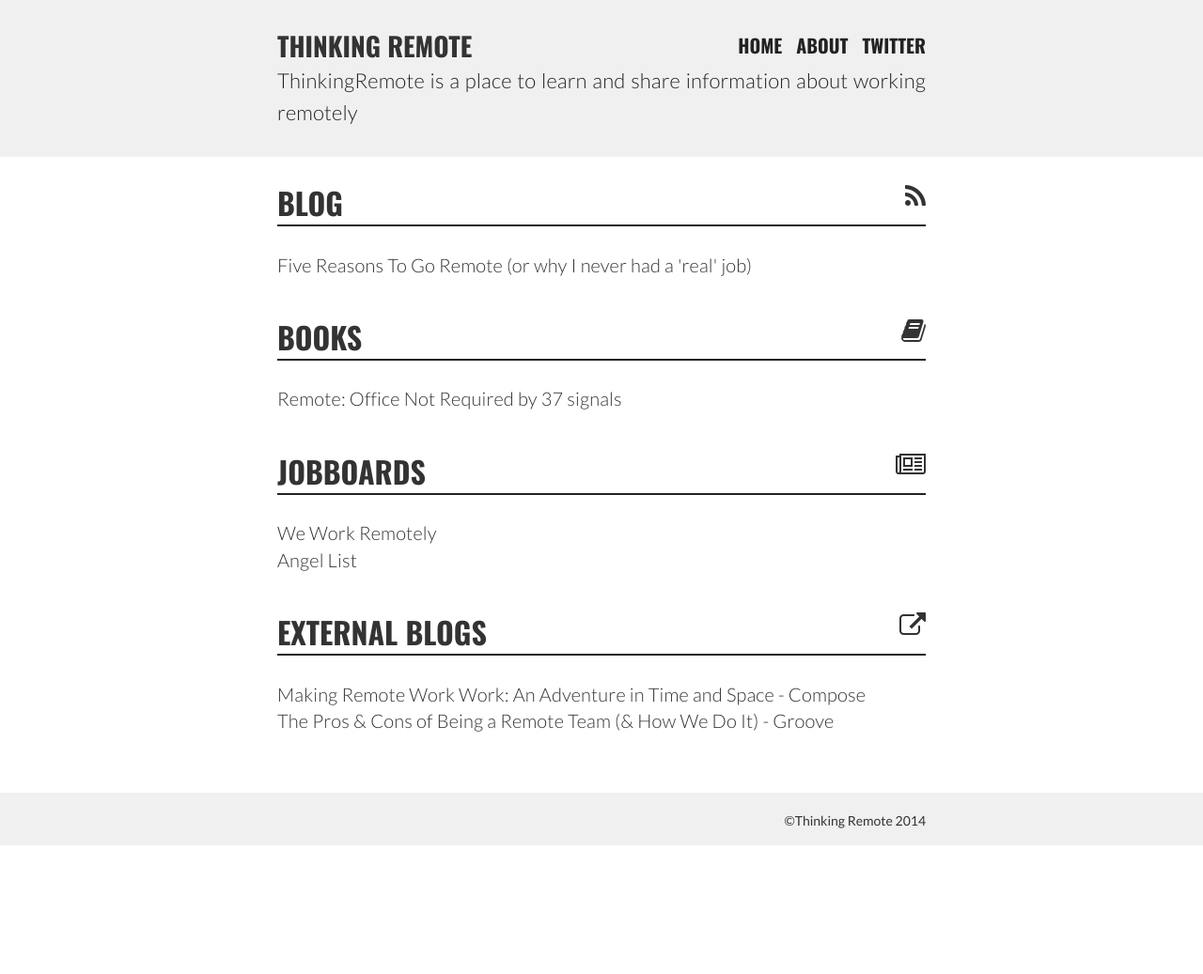
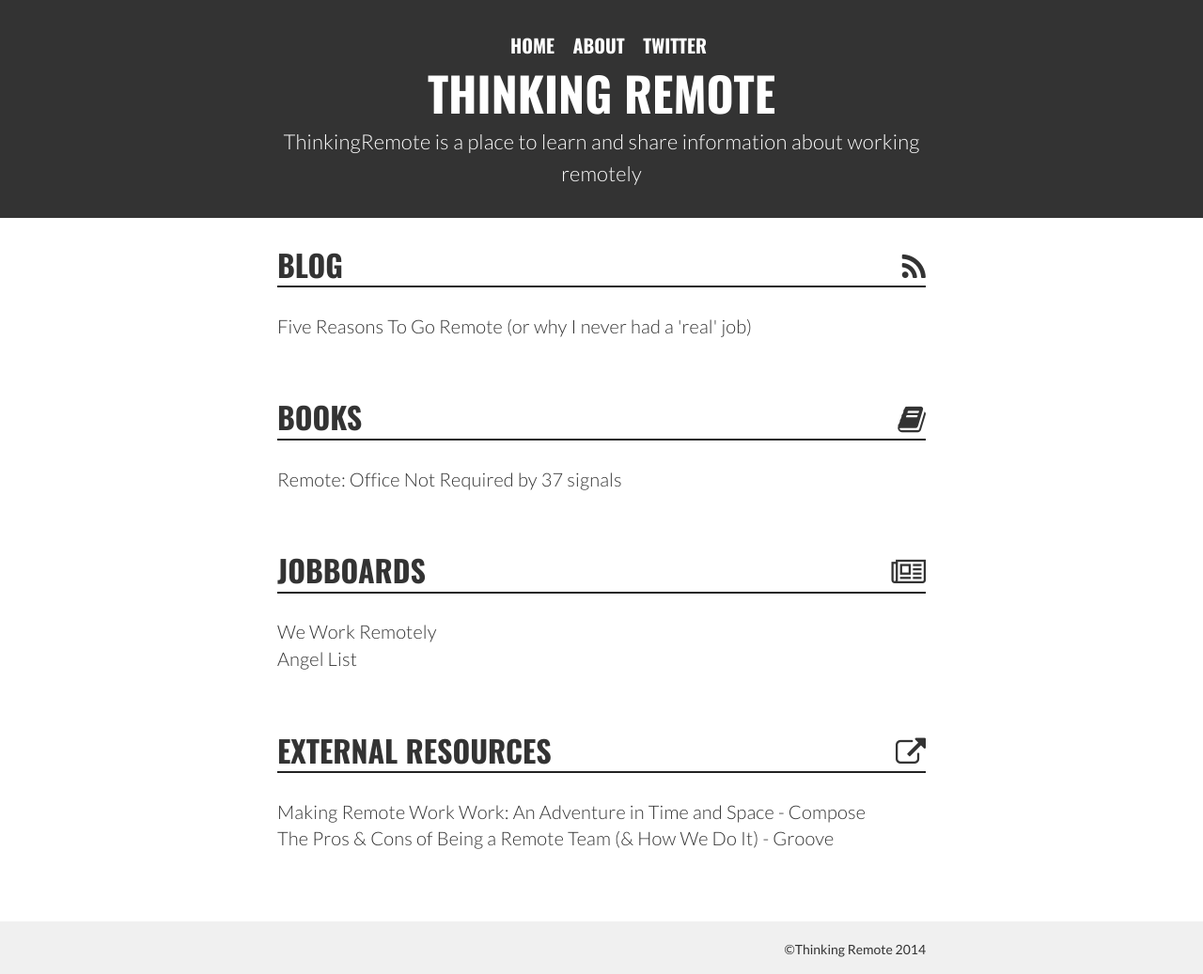
Before and after one commit to thinkingremote/thinkingremote.com, a Jekyll site: the page built from index.html, in a window 1280 px wide. Shown: the whole page at 94% size. Built offline with Jekyll 4.4.1, drawn with Linux system fonts in a browser that asks for light colours; nearby versions of some CDN libraries; comment, search, counter and statistics services are not loaded; before the commit the page ends 900 px from its top, so only the background shows below that.

Commit message:
fixed post title

```diff
--- a/_includes/header.html
+++ b/_includes/header.html
@@ -1,13 +1,13 @@
 
-    <div class="header">
+    <div class="header top-header ss-style-inczigzag">
     <div class="container">
       <div class="row">
         <div class="col-md-8 col-md-offset-2" style="position: relative;">
-          <ul class="menu">
-    <li><a class="site-title" href="{{ site.baseurl }}/">Home</a></li>
-    <li><a class="site-title" href="/about">About</a></li>
-    <li><a class="site-title" href="https://twitter.com/thinkingremote">Twitter</a></li>
-  </ul>
+          <div class="menu">
+    <a class="site-title" href="{{ site.baseurl }}/">Home</a>
+    <a class="site-title" href="/about">About</a>
+    <a class="site-title" href="https://twitter.com/thinkingremote">Twitter</a>
+  </div>
   <h1 class="logo">Thinking Remote</h1>
   <p class="byline">ThinkingRemote is a place to learn and share information about working remotely</p>
 
--- a/css/_sass/styles.scss
+++ b/css/_sass/styles.scss
@@ -1,4 +1,7 @@
+
 html, body {
+
+
   height: 100%;
 }
 .wrapper {
@@ -52,37 +55,43 @@ footer {
   list-style: none;
   padding: 0;
   margin: 0;
-  float: right;
   padding-top: 24px;
   font-size: 20px;
   font-family: 'Oswald', sans-serif;
   text-transform: uppercase;
+  text-align: center;
+}
+.top-header {
+  background: #333;
+  color: #fff;
 }
 .logo {
-  margin-bottom: 0px;
+  margin: 0px;
+  font-size: 50px;
+  text-align: center;
 }
 .byline {
   margin: 0 0 10px 0;
-  text-align: justify;
+  text-align: center;
+  color: #fff
 }
-.menu li {
-  float: left;
+.menu a {
   margin-left: 15px;
 
 }
-.menu li a {
-  color: #222;
+.menu  a {
+  color: #fff;
   text-decoration: none;
   text-transform: uppercase;
   font-weight: bold;
+
 }
 
-.menu li a:hover {
-  color: #444;
+.menu  a:hover {
+  color: #ccc;
   text-transform: uppercase;
 }
 .header {
-  background: #f0f0f0;
   padding-bottom: 20px;
   padding-top: 10px;
 }
@@ -96,7 +105,7 @@ footer {
   list-style: none;
   padding: 0;
   margin: 0;
-  margin-bottom: 40px;
+  margin-bottom: 60px;
 }
 .list a {
   font-size: 20px;
@@ -113,3 +122,7 @@ footer {
 h2 {
   font-size: 32px;
 }
+h2 i {
+  font-size: 32px !important;
+  margin-top: 10px !important;
+}
--- a/index.html
+++ b/index.html
@@ -25,7 +25,7 @@ layout: page
       <li><a href="http://weworkremotely.com">We Work Remotely</a></li>
       <li><a href="https://angel.co/jobs">Angel List</a></li>
     </ul>
-     <h2 style="border-bottom: 2px solid #222;">External Blogs<i style="font-size: 28px; margin-top: 2px; float: right;" class="fa fa-external-link"></i></h2>
+     <h2 style="border-bottom: 2px solid #222;">External Resources<i style="font-size: 28px; margin-top: 2px; float: right;" class="fa fa-external-link"></i></h2>
         <ul class="list">
           <li><a href="https://blog.compose.io/making-remote-work-work-an-adventure-in-time-and-space/">Making Remote Work Work: An Adventure in Time and Space - Compose</a></li>
           <li><a href="https://www.groovehq.com/blog/being-a-remote-team">The Pros & Cons of Being a
```
